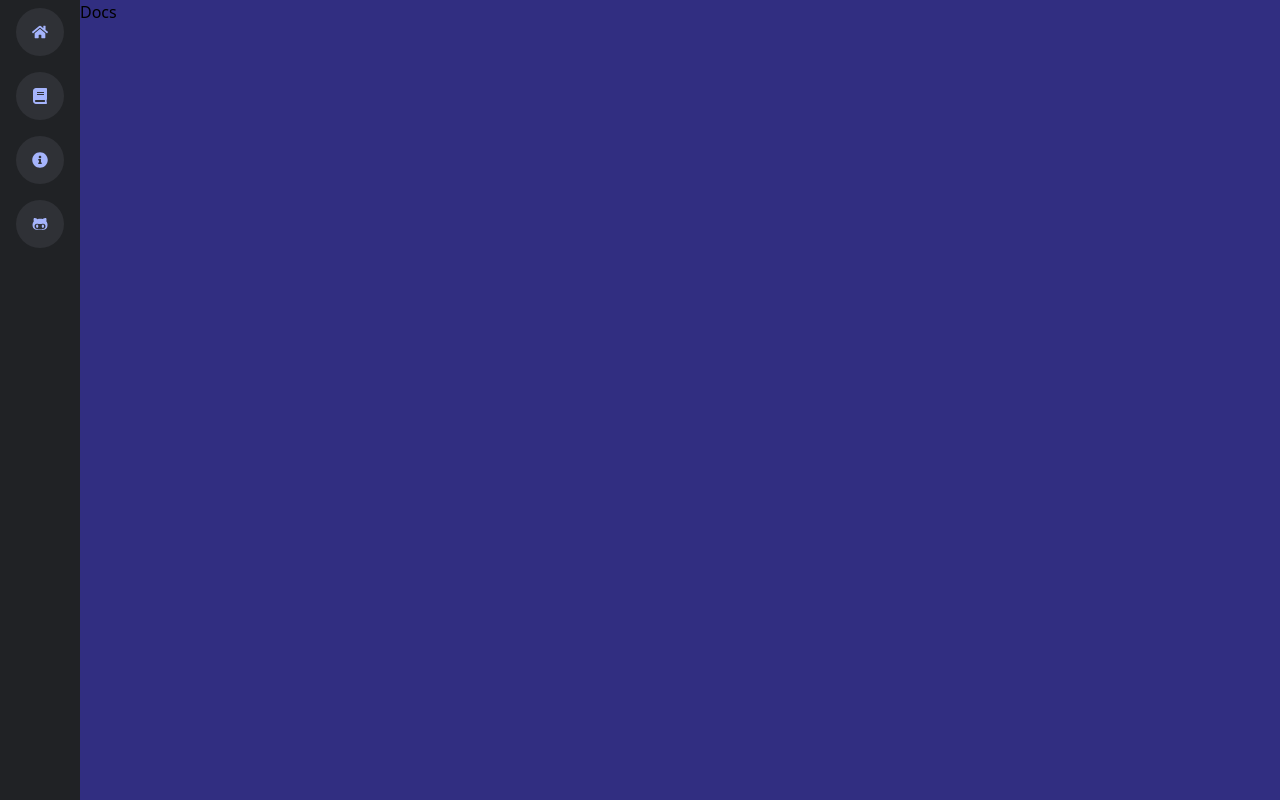
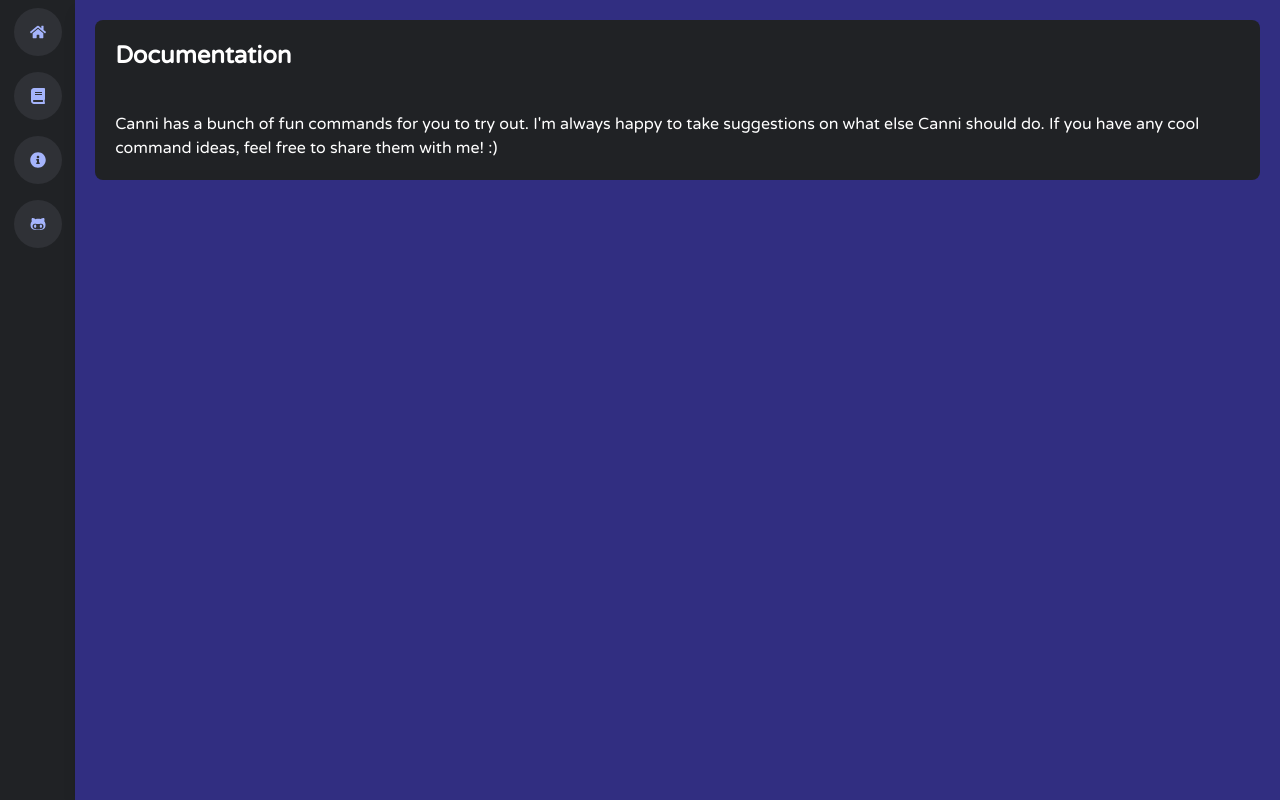
Before and after one commit to Hatzilu/canni-bot-webapp, a Next.js app: page /docs in a window 1280 px wide. Built offline with nearby package versions, Linux system fonts and the light colour scheme; what prettier-plugin-tailwindcss would draw is missing.

Commit message:
adding more interactive bits, docs skeleton paragraph, making up bullshit statistics

```diff
--- a/app/docs/page.tsx
+++ b/app/docs/page.tsx
@@ -1,7 +1,18 @@
 import React from 'react';
 
 function Docs() {
-  return <div>Docs</div>;
+  return (
+    <div className="relative w-full p-5 text-white shadow-lg">
+      <div className="flex flex-col gap-10 rounded-lg bg-gray-900 p-5">
+        <h1 className="text-2xl font-bold">Documentation</h1>
+        <p>
+          Canni has a bunch of fun commands for you to try out. I&apos;m always
+          happy to take suggestions on what else Canni should do. If you have
+          any cool command ideas, feel free to share them with me! :)
+        </p>
+      </div>
+    </div>
+  );
 }
 
 export default Docs;
--- a/app/globals.css
+++ b/app/globals.css
@@ -8,6 +8,9 @@
     @apply relative flex items-center justify-center h-12 w-12 mt-2 mb-2 mx-auto
      bg-gray-800 text-indigo-300 hover:bg-indigo-600 hover:text-white
      rounded-3xl hover:rounded-xl transition-all duration-100 ease-linear cursor-pointer;
+  }
+  .ease-animation {
+    @apply transition-all ease-out duration-100
   }
   .sidebar-tooltip {
     @apply absolute w-auto p-2 m-2 min-w-max left-14 rounded-md shadow-md
--- a/app/layout.tsx
+++ b/app/layout.tsx
@@ -1,5 +1,11 @@
 import Navbar from '../components/Navbar/Navbar';
 import './globals.css';
+import { Comfortaa, Varela_Round } from '@next/font/google';
+
+const font = Varela_Round({
+  weight: '400',
+  subsets: ['latin'],
+});
 
 export default function RootLayout({
   children,
@@ -14,7 +20,7 @@ export default function RootLayout({
       */}
       <head />
       <body>
-        <div className="flex">
+        <div className={font.className + ' flex'}>
           <Navbar />
           {children}
         </div>
--- a/app/output.css
+++ b/app/output.css
@@ -544,6 +544,13 @@ video {
   color: rgb(255 255 255 / var(--tw-text-opacity));
 }
 
+.ease-animation {
+  transition-property: all;
+  transition-timing-function: cubic-bezier(0.4, 0, 0.2, 1);
+  transition-duration: 100ms;
+  transition-timing-function: cubic-bezier(0, 0, 0.2, 1);
+}
+
 .sidebar-tooltip {
   position: absolute;
   left: 3.5rem;
@@ -592,24 +599,30 @@ video {
   height: 100vh;
 }
 
-.h-full {
-  height: 100%;
-}
-
 .w-full {
   width: 100%;
-}
-
-.w-16 {
-  width: 4rem;
 }
 
 .w-20 {
   width: 5rem;
 }
 
+.flex-1 {
+  flex: 1 1 0%;
+}
+
+.scale-100 {
+  --tw-scale-x: 1;
+  --tw-scale-y: 1;
+  transform: translate(var(--tw-translate-x), var(--tw-translate-y)) rotate(var(--tw-rotate)) skewX(var(--tw-skew-x)) skewY(var(--tw-skew-y)) scaleX(var(--tw-scale-x)) scaleY(var(--tw-scale-y));
+}
+
 .flex-col {
   flex-direction: column;
+}
+
+.flex-wrap {
+  flex-wrap: wrap;
 }
 
 .items-start {
@@ -624,16 +637,24 @@ video {
   gap: 2.5rem;
 }
 
+.gap-2 {
+  gap: 0.5rem;
+}
+
 .gap-5 {
   gap: 1.25rem;
+}
+
+.overflow-scroll {
+  overflow: scroll;
 }
 
 .rounded-lg {
   border-radius: 0.5rem;
 }
 
-.rounded-full {
-  border-radius: 9999px;
+.rounded-3xl {
+  border-radius: 1.5rem;
 }
 
 .bg-gray-900 {
@@ -641,21 +662,77 @@ video {
   background-color: rgb(32 34 37 / var(--tw-bg-opacity));
 }
 
-.bg-indigo-500 {
+.bg-gray-700 {
   --tw-bg-opacity: 1;
-  background-color: rgb(99 102 241 / var(--tw-bg-opacity));
+  background-color: rgb(54 57 63 / var(--tw-bg-opacity));
+}
+
+.bg-gradient-to-br {
+  background-image: linear-gradient(to bottom right, var(--tw-gradient-stops));
+}
+
+.bg-gradient-to-tr {
+  background-image: linear-gradient(to top right, var(--tw-gradient-stops));
+}
+
+.from-indigo-500 {
+  --tw-gradient-from: #6366f1;
+  --tw-gradient-to: rgb(99 102 241 / 0);
+  --tw-gradient-stops: var(--tw-gradient-from), var(--tw-gradient-to);
+}
+
+.from-purple-400 {
+  --tw-gradient-from: #c084fc;
+  --tw-gradient-to: rgb(192 132 252 / 0);
+  --tw-gradient-stops: var(--tw-gradient-from), var(--tw-gradient-to);
+}
+
+.from-indigo-400 {
+  --tw-gradient-from: #818cf8;
+  --tw-gradient-to: rgb(129 140 248 / 0);
+  --tw-gradient-stops: var(--tw-gradient-from), var(--tw-gradient-to);
+}
+
+.from-indigo-700 {
+  --tw-gradient-from: #4338ca;
+  --tw-gradient-to: rgb(67 56 202 / 0);
+  --tw-gradient-stops: var(--tw-gradient-from), var(--tw-gradient-to);
+}
+
+.from-indigo-200 {
+  --tw-gradient-from: #c7d2fe;
+  --tw-gradient-to: rgb(199 210 254 / 0);
+  --tw-gradient-stops: var(--tw-gradient-from), var(--tw-gradient-to);
+}
+
+.from-gray-600 {
+  --tw-gradient-from: #4f545c;
+  --tw-gradient-to: rgb(79 84 92 / 0);
+  --tw-gradient-stops: var(--tw-gradient-from), var(--tw-gradient-to);
+}
+
+.to-indigo-600 {
+  --tw-gradient-to: #4f46e5;
+}
+
+.to-purple-300 {
+  --tw-gradient-to: #d8b4fe;
+}
+
+.to-indigo-300 {
+  --tw-gradient-to: #a5b4fc;
+}
+
+.to-indigo-500 {
+  --tw-gradient-to: #6366f1;
+}
+
+.to-gray-500 {
+  --tw-gradient-to: #6b7280;
 }
 
 .p-5 {
   padding: 1.25rem;
-}
-
-.p-1 {
-  padding: 0.25rem;
-}
-
-.p-2 {
-  padding: 0.5rem;
 }
 
 .p-3 {
@@ -664,6 +741,16 @@ video {
 
 .text-center {
   text-align: center;
+}
+
+.text-2xl {
+  font-size: 1.5rem;
+  line-height: 2rem;
+}
+
+.text-3xl {
+  font-size: 1.875rem;
+  line-height: 2.25rem;
 }
 
 .font-bold {
@@ -681,9 +768,43 @@ video {
   box-shadow: var(--tw-ring-offset-shadow, 0 0 #0000), var(--tw-ring-shadow, 0 0 #0000), var(--tw-shadow);
 }
 
+.transition-all {
+  transition-property: all;
+  transition-timing-function: cubic-bezier(0.4, 0, 0.2, 1);
+  transition-duration: 150ms;
+}
+
+.duration-100 {
+  transition-duration: 100ms;
+}
+
+.ease-out {
+  transition-timing-function: cubic-bezier(0, 0, 0.2, 1);
+}
+
 body {
   --tw-bg-opacity: 1;
   background-color: rgb(49 46 129 / var(--tw-bg-opacity));
+}
+
+.hover\:scale-125:hover {
+  --tw-scale-x: 1.25;
+  --tw-scale-y: 1.25;
+  transform: translate(var(--tw-translate-x), var(--tw-translate-y)) rotate(var(--tw-rotate)) skewX(var(--tw-skew-x)) skewY(var(--tw-skew-y)) scaleX(var(--tw-scale-x)) scaleY(var(--tw-scale-y));
+}
+
+.hover\:scale-110:hover {
+  --tw-scale-x: 1.1;
+  --tw-scale-y: 1.1;
+  transform: translate(var(--tw-translate-x), var(--tw-translate-y)) rotate(var(--tw-rotate)) skewX(var(--tw-skew-x)) skewY(var(--tw-skew-y)) scaleX(var(--tw-scale-x)) scaleY(var(--tw-scale-y));
+}
+
+.hover\:rounded-xl:hover {
+  border-radius: 0.75rem;
+}
+
+.hover\:opacity-80:hover {
+  opacity: 0.8;
 }
 
 .group:hover .group-hover\:scale-100 {
--- a/app/page.tsx
+++ b/app/page.tsx
@@ -1,36 +1,38 @@
 import Image from 'next/image';
 import Link from 'next/link';
+import StatisticsSection from '../components/Statistics/StatisticsSection/StatisticSection';
 
 export default function Home() {
   const inviteUrlOrNull = process.env.DISCORD_INVITE_LINK;
 
   return (
-    <div className="relative w-full p-5 text-white shadow-lg">
+    <div className={'relative w-full p-5 text-white shadow-lg'}>
       <div className="flex flex-col gap-10 rounded-lg bg-gray-900 p-5">
         <div className="flex items-start justify-between">
-          <div>
-            <h1 className="font-bold">Canni</h1>
+          <div className="flex flex-col gap-2">
+            <h1 className="text-2xl font-bold">Canni</h1>
             <p>
-              Canni is an open-source project I&apos;ve been working on for a
+              This is an open-source project I&apos;ve been working on for a
               while, It&apos;s a neat little bot made for shits and giggles.
             </p>
           </div>
           <Image
             src="/canni-pfp.png"
-            width={50}
-            height={50}
-            className="rounded-full"
+            width={100}
+            height={100}
+            className="scale-100 rounded-3xl transition-all duration-100 ease-out hover:rounded-xl"
             alt="Canni bot's discord profile picture"
           />
         </div>
+        <StatisticsSection />
         {inviteUrlOrNull && (
           <Link
             target="_blank"
             rel="noopener noreferrer"
-            href={`${inviteUrlOrNull}`}
-            className="rounded-lg bg-indigo-500 p-3 text-center font-bold"
+            href={inviteUrlOrNull}
+            className="rounded-lg bg-gradient-to-br from-indigo-500  to-indigo-600  p-3 text-center font-bold transition-all duration-100 ease-out hover:opacity-80"
           >
-            Invite Canni
+            Invite Canni to your server!
           </Link>
         )}
       </div>
--- /dev/null
+++ b/components/Statistics/GuildCounter/GuildCounter.tsx
@@ -0,0 +1,23 @@
+import StatisticCard from '../StatisticCard/StatisticCard';
+
+export default async function GuildCounter() {
+  const res = await fetch('https://discord.com/api/v10/users/@me/guilds', {
+    method: 'get',
+    headers: new Headers({
+      Authorization: `Bot ${process.env.DISCORD_BOT_TOKEN}`,
+      'Content-Type': 'application/json',
+    }),
+  });
+  const guilds: Guild[] = await res.json();
+
+  return <StatisticCard text="servers using Canni" statistic={guilds.length} />;
+}
+
+type Guild = {
+  id: string,
+  name: string,
+  icon: string,
+  owner: boolean,
+  permissions: string,
+  features: string[],
+};
--- /dev/null
+++ b/components/Statistics/StatisticCard/StatisticCard.tsx
@@ -0,0 +1,13 @@
+import React from 'react';
+type Props = {
+  statistic: number,
+  text: string,
+};
+export default function StatisticCard({ statistic, text }: Props) {
+  return (
+    <div className="ease-animation flex flex-col rounded-3xl bg-gray-700 p-5 text-center hover:scale-110">
+      <h1 className="flex-1 p-5 text-3xl font-bold">{statistic}</h1>{' '}
+      <p>{text}</p>
+    </div>
+  );
+}
--- /dev/null
+++ b/components/Statistics/StatisticsSection/StatisticSection.tsx
@@ -0,0 +1,15 @@
+import React from 'react';
+import GuildCounter from '../GuildCounter/GuildCounter';
+import StatisticCard from '../StatisticCard/StatisticCard';
+
+export default function StatisticSection() {
+  return (
+    <div className="flex flex-wrap justify-between gap-5 p-5">
+      <GuildCounter />
+      <StatisticCard text="users vibing with Canni" statistic={329} />
+      <StatisticCard text="bugs found so far" statistic={420} />
+      <StatisticCard text="totally real statistics" statistic={37} />
+      <StatisticCard text="actual real statistic" statistic={1} />
+    </div>
+  );
+}
```
